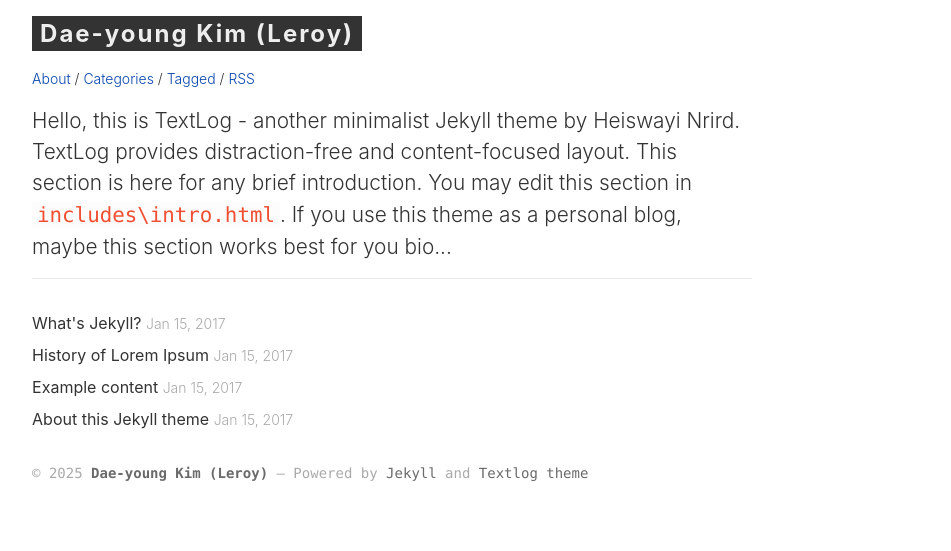
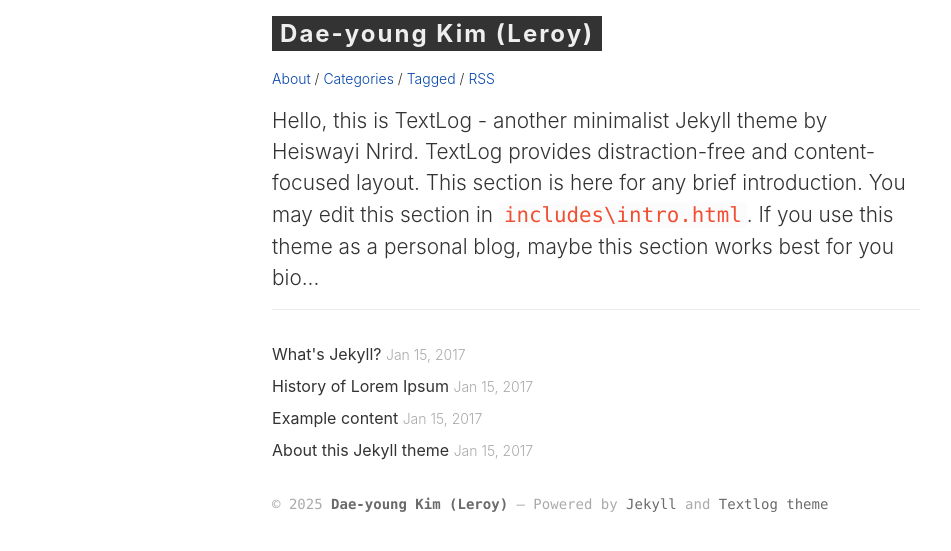
Before and after one commit to leroykim/leroykim.github.io, a Jekyll site: the page built from index.html, in a window 1280 px wide. Shown: the top 551 px of the page, without its empty margins (8-959 px from the left). Built offline with Jekyll 4.4.1, drawn with Linux system fonts in a browser that asks for light colours.

Commit message:
Add build results

```diff
--- a/css/main.scss
+++ b/css/main.scss
@@ -43,6 +43,27 @@
     }
 }
 
+body {
+    margin: 0;
+    padding: 0;
+    font-family: $base-font-family;
+    font-size: $base-font-size;
+    line-height: $base-line-height;
+    color: $text-color;
+    background-color: $background-color;
+
+    display: flex; /* Use Flexbox for centering */
+    justify-content: center; /* Horizontally center */
+    // align-items: center; /* Vertically center */
+    min-height: 100vh; /* Ensure it covers the full viewport height */
+}
+
+.home {
+    width: 90%;
+    max-width: $max-width;
+    // text-align: center;
+}
+
 // Import partials from `sass_dir` (defaults to `_sass`)
 @import
         "base",
```
Also changed, not shown: 16 other files.
